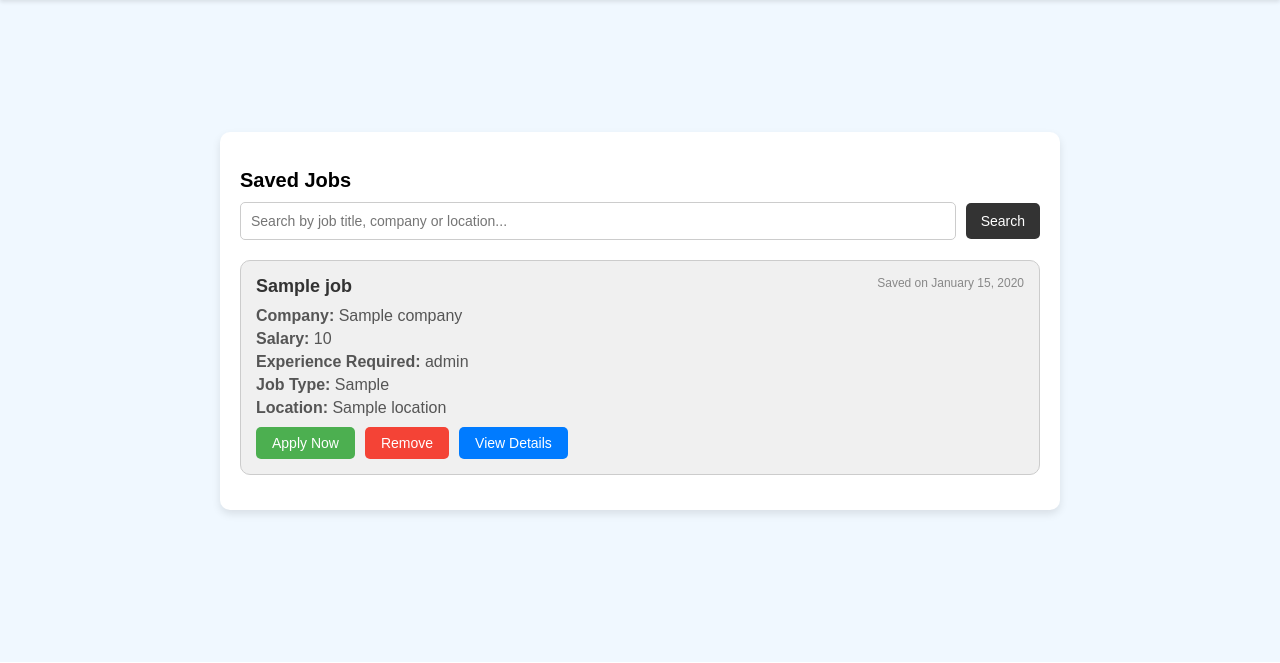
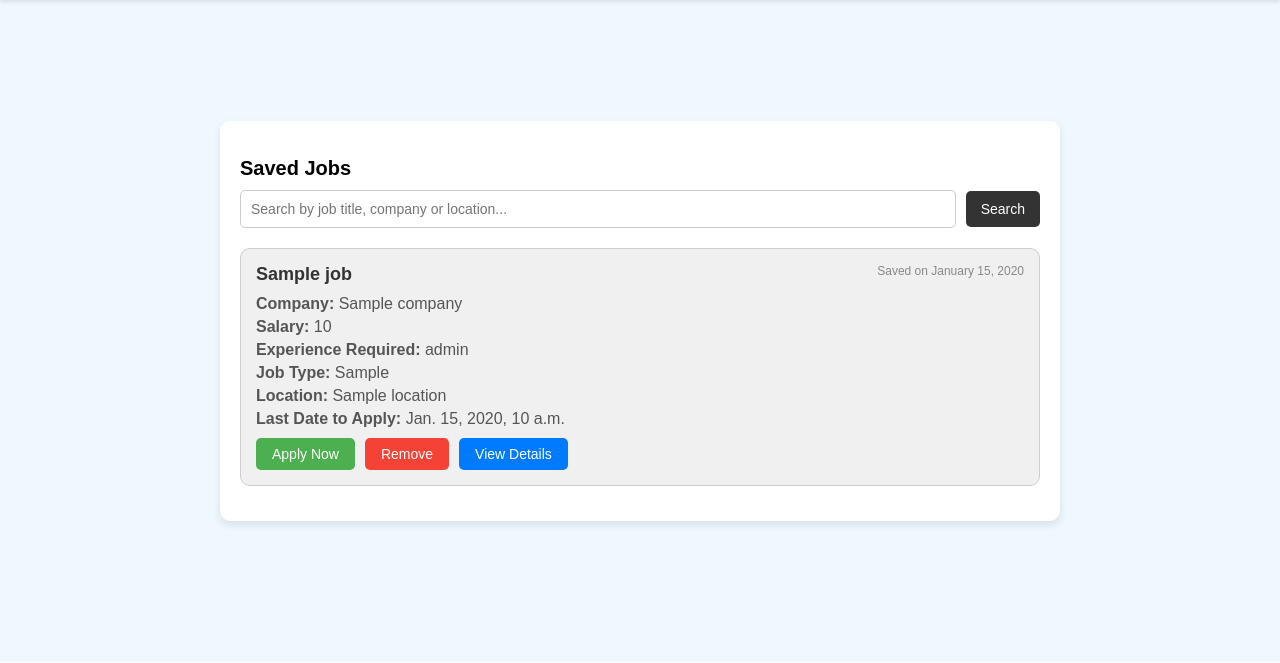
Before and after one commit to VaishnaviRaoB/Career_Edge, a Django app: template Career_edge/templates/saved_jobs.html in a window 1280 px wide. Shown: the part 68-731 px from the top of the page. Run offline with Django 3.2, Linux system fonts and the light colour scheme; the template is opened without the code that fills it: most values are stand-ins (such as "Sample title", 1, 10 or a date in 2020); data that the repository does not hold is empty.

Commit message:
Last date

```diff
--- a/Career_edge/templates/job_details.html
+++ b/Career_edge/templates/job_details.html
@@ -155,6 +155,7 @@
         </p>
 
         <p><strong>Date Posted:</strong> {{ job.date_posted|date:"F d, Y" }}</p>
+        <p><strong>Last Date to Apply:</strong> {{ job.last_date_to_apply }}</p>
 
         <p><strong>Posted By:</strong> {{ job.provider.username }}</p>
 
--- a/Career_edge/templates/saved_jobs.html
+++ b/Career_edge/templates/saved_jobs.html
@@ -300,6 +300,7 @@
                     <p><strong>Experience Required:</strong> {{ bookmark.job.experience_level }}</p>
                     <p><strong>Job Type:</strong> {{ bookmark.job.job_type }}</p>
                     <p><strong>Location:</strong> {{ bookmark.job.location }}</p>
+                    <p><strong>Last Date to Apply:</strong> {{ bookmark.job.last_date_to_apply }}</p>
 
                     <div class="button-container">
                         <a href="{% url 'apply_for_job' bookmark.job.id %}" class="apply-btn">Apply Now</a>
```
